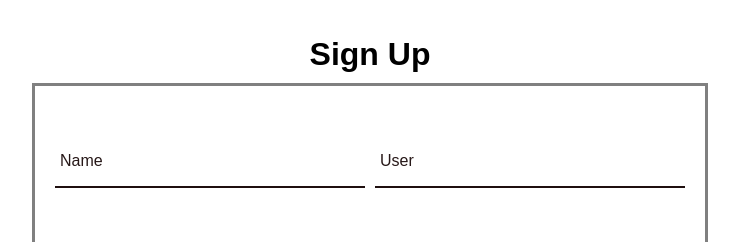
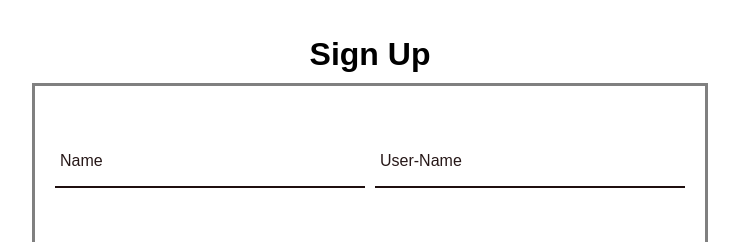
Before and after one commit to kzsharma/Login-page, a React (Vite) app: page /signup in a window 1280 px wide. Shown: the top 242 px of the page, without its empty margins (270-1009 px from the left). Built offline with nearby package versions, Linux system fonts and the light colour scheme.

Commit message:
validate hook

```diff
--- a/src/components/login/Login.jsx
+++ b/src/components/login/Login.jsx
@@ -12,7 +12,6 @@ function Login() {
         password: '',
     })
     const handleChange = (e) => {
-        // console.log(e.target.name)
         const { name, value } = e.target;
         setUser(prevState => ({
             ...prevState,
@@ -24,15 +23,10 @@ function Login() {
         setError({})
         const validateErrors = usevalidate(user)
         setError(validateErrors)
-        console.log("error-key",Object.keys(error))
-        console.log("error",Object.keys(error).length)
-        console.log("val-jet",Object.keys(validateErrors))
-        console.log("validate",Object.keys(validateErrors).length)
         if (Object.keys(validateErrors).length===0) {
             navigate("/hero")
         }
     }
-    // console.log("error-key-after",Object.keys(error))
     return (
         <>
             <div className='positioning'>
--- a/src/components/signUp/SignUp.jsx
+++ b/src/components/signUp/SignUp.jsx
@@ -7,33 +7,14 @@ function SignUp() {
     const navigate = useNavigate();
     const [user, setUser] = useState({
         name: '',
-        user: '',
+        userName: '',
         email: '',
         number: '',
         password: '',
         confirmPassword: ''
     });
     const [errors, setErrors] = useState({
-        // name: '',
-        // user: '',
-        // email: '',
-        // number: '',
-        // password: '',
-        // confirmPassword: ''
     })
-    // function isValidEmail(email) {
-    //     return /\S+@\S+\.\S+/.test(email);
-    // }
-    // function isValidName(name) {
-    //     return /^[a-zA-Z ]*$/.test(name);
-    // }
-    // function isValidUser(user) {
-    //     return /^[A-Za-z0-9_@./!$^*)(#&+-]*$/.test(user)
-    // }
-    // function isValidNumber(number) {
-    //     return /^\d+$/.test(number)
-    //     //return /^(?:(?:\+|0{0,2})91(\s*[\-]\s*)?|[0]?)?[789]\d{9}$/.test(number)     // alternate regex
-    // }
     const handleChange = (e) => {
         const { name, value } = e.target;
         setUser(prevState => ({
@@ -46,7 +27,6 @@ function SignUp() {
         setErrors({})
         const validateErrors = usevalidate(user)
         setErrors(validateErrors)
-        console.log("val-jet",Object.keys(validateErrors))
         if (Object.keys(validateErrors).length === 0) {
             navigate("/")
         }
@@ -68,11 +48,11 @@ function SignUp() {
                             />
                             <Input
                                 type='text'
-                                name='user'
-                                value={user.user}
+                                name='userName'
+                                value={user.userName}
                                 onChange={handleChange}
-                                label="User"
-                                error={errors.user}
+                                label="User-Name"
+                                error={errors.userName}
                             />
                             <Input
                                 type='text'
--- a/src/hooks/usevalidate.jsx
+++ b/src/hooks/usevalidate.jsx
@@ -1,8 +1,6 @@
-import React from 'react'
 
 function usevalidate(user) {
   console.log(user)
-  console.log(!user.name)
   const error = {}
   const emailPattern = /\S+@\S+\.\S+/;
   const userNamePattern = /^[A-Za-z0-9_@./!$^*)(#&+-]*$/;
@@ -10,38 +8,33 @@ function usevalidate(user) {
   const numberPattern = /^\d+$/
   const passwrodPattern = /^[ A-Za-z0-9_@./#&+-]*$/;
 
-  if (!emailPattern.test(user.email)) {
+  if (("email" in user) && (!emailPattern.test(user.email))) {
     error.email = "Invalid Email"
   }
-  if (user.password.length < 8) {
+  if ((user.password) && (user.password.length < 8)) {
     error.password = "Invalid password"
   }
-  if (!user.name || user.name.length < 4 || !namePattern.test(user.name)) {
+  if (("name" in user) && (!user.name || user.name.length < 4 || !namePattern.test(user.name))) {
     error.name = "Invalid Name"
   }
-  if (!user.user || user.user.length < 4 || !userNamePattern.test(user.user)) {
-    error.user = "Invalid Username"
+  if (("userName" in user) && (!user.userName || user.userName.length < 4 || !userNamePattern.test(user.userName))) {
+    error.userName = "Invalid Username"
   }
-  if (user.user === user.password)
-  {
-    error.password="Password Cannot be same as Username"
+  if (("password" in user) && (user.userName === user.password)) {
+    error.password = "Password Cannot be same as Username"
   }
-  if (user.password.length < 8 || !passwrodPattern.test(user.password)){
+  if (("password" in user) && (user.password.length < 8 || !passwrodPattern.test(user.password))) {
     error.password = "Invalid Password"
   }
-  if (user.password !== user.confirmPassword)
-  {
-    error.confirmPassword= "Password Mismatch"
+  if (("confirmPassword" in user) && (user.password !== user.confirmPassword)) {
+    error.confirmPassword = "Password Mismatch"
   }
-  if(!user.confirmPassword && !user.password){
-    error.confirmPassword ="Invalid Password"
+  if (("confirmPassword" in user && "password" in user) && (!user.confirmPassword && !user.password)) {
+    error.confirmPassword = "Invalid Password"
   }
-  if (!user.number|| user.number.length < 10 || user.number.length > 12 || !numberPattern.test(user.number))
-  {
-      error.number="Invalid Number"
+  if (("number" in user) && (!user.number || user.number.length < 10 || user.number.length > 12 || !numberPattern.test(user.number))) {
+    error.number = "Invalid Number"
   }
-
-  // console.log(error)
   return error
 }
 
```
